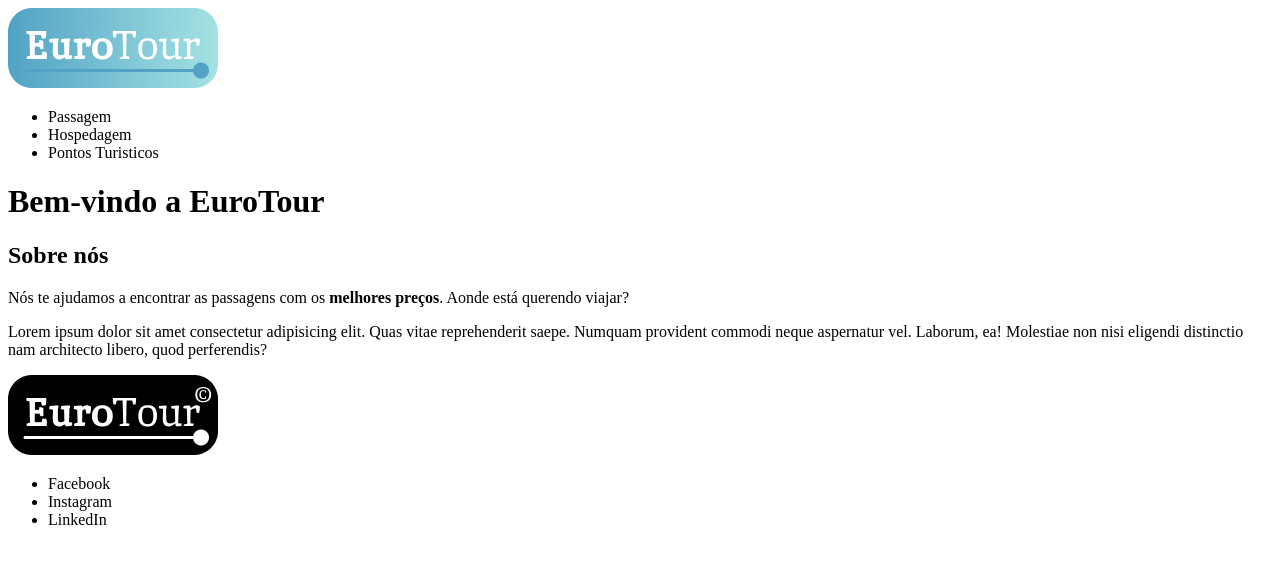
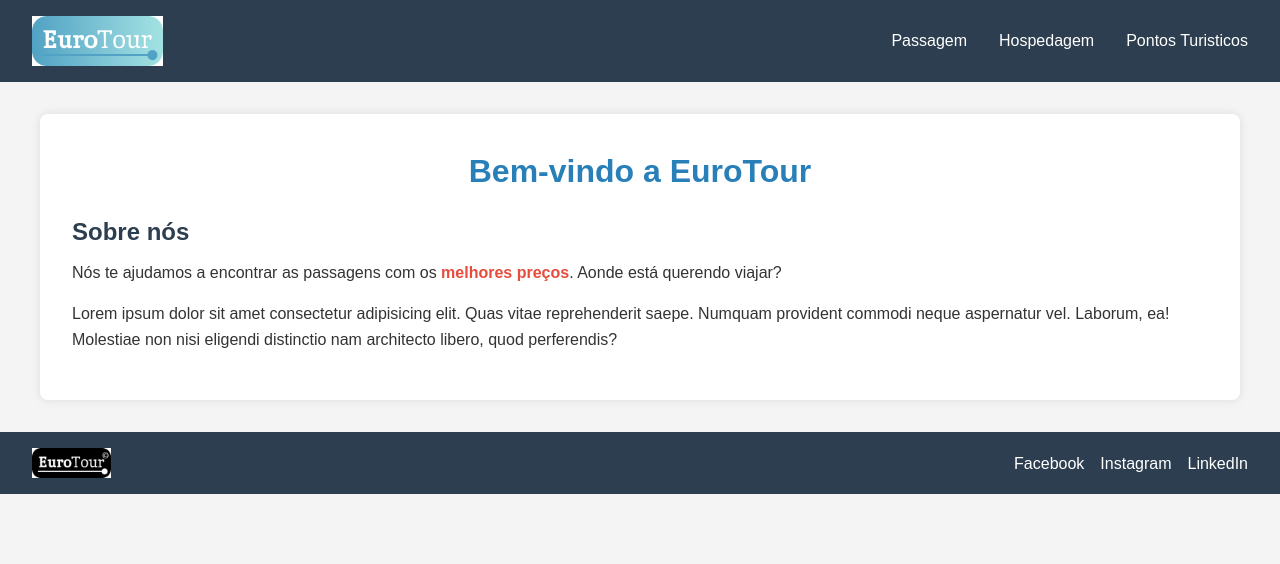
Before and after one commit to thaiismeneses/templeteWeb-PROZ, a plain HTML site: page EuroTour/home.html in a window 1280 px wide. Drawn offline with Linux system fonts and the light colour scheme.

Commit message:
Adding Css Style

```diff
--- a/EuroTour/home.html
+++ b/EuroTour/home.html
@@ -4,6 +4,7 @@
 	<meta charset="UTF-8">
 	<meta name="viewport" content="width=device-width, initial-scale=1.0">
 	<title>EuroTour</title>
+	<link rel="stylesheet" href="style.css">
 </head>
 <body>
 	<header>
--- /dev/null
+++ b/EuroTour/style.css
@@ -0,0 +1,99 @@
+* {
+	margin: 0;
+	padding: 0;
+	box-sizing: border-box;
+}
+
+body {
+	font-family: Arial, sans-serif;
+	line-height:1.6;
+	color:#333;
+	background-color: #f4f4f4;
+}
+
+/*------------Header----------*/
+
+header {
+	background-color: #2c3e50;
+	color: white;
+	display: flex;
+	align-items: center;
+	justify-content: space-between;
+	padding: 1rem 2rem;
+}
+
+header img{
+	max-height: 50px;
+}
+
+nav ul {
+	list-style: none;
+	display: flex;
+}
+
+nav ul li{
+	margin-left: 2rem;
+	cursor: pointer;
+}
+
+nav ul li:hover {
+	text-decoration: underline;
+}
+
+/*----------main---------*/
+main{
+	padding: 2rem;
+	max-width: 1200px;
+	margin:  2rem auto;
+	background-color: white;
+	box-shadow:  0 0 10px rgba(0,0,0,0.1);
+	border-radius: 8px;
+}
+
+main h1 {
+	text-align: center;
+	margin-bottom:  1rem;
+	color: #2980b9;
+}
+
+section h2 {
+	color: #2c3e50;
+	margin-bottom: 0.5rem;
+}
+
+section p {
+	margin-bottom:  1rem;
+}
+
+section p b {
+	color: #e74c3c;
+}
+
+/*---------footer--------*/
+footer {
+	background-color: #2c3e50;
+	color:  white;
+	padding:  1rem 2rem;
+	display:  flex;
+	align-items:  center;
+	justify-content: space-between;
+	margin-top: auto;
+}
+
+footer img {
+	max-height: 30px;
+}
+
+footer ul{
+	list-style: none;
+	display: flex;
+}
+
+footer ul li {
+	margin-left:  1rem;
+	cursor: pointer;
+}
+
+footer ul li:hover {
+	text-decoration: underline;
+}
--- /dev/null
+++ b/MarcoZero/style.css
@@ -0,0 +1,84 @@
+body {
+	font-family: Arial, sans-serif;
+	margin:  0;
+	padding: 0;
+}
+
+header,main, footer {
+	padding: 20px;
+}
+
+ul {
+	list-style: none;
+	padding: 0;
+}
+
+/*------Header------*/
+header {
+	background-color: #333;
+	color: #fff;
+}
+
+header span{
+	font-size:  24px;
+}
+
+header ul {
+	display: flex;
+	justify-content: flex-end;
+}
+
+header li {
+	margin-left:  20px;
+}
+
+header a {
+	color: #fff;
+	text-decoration: none;
+}
+
+
+/*-------Main-------*/
+main {
+	background-color: #f2f2f2;
+}
+
+h1, h2 {
+	color:#333;
+}
+
+img {
+	max-width:  100%;
+	height: auto;
+	display: block;
+	margin: 20px auto;
+}
+
+p {
+	margin-bottom: 20px;
+}
+
+section a {
+	color: #e74c3c;
+	text-decoration: none;
+	font-size: 30px;
+	font-weight: bold;
+}
+
+
+
+/*-----Footer------*/
+footer {
+	background-color: #333;
+	color: #fff;
+	text-align: center;
+}
+
+footer ul{
+	display: flex;
+	justify-content: center;
+}
+
+footer li{
+	margin: 0 10px;
+}
```
Also changed, not shown: MarcoZero/marco-zero.html (+1 -0 lines), MarcoZero/parque-esculturas.html (+1 -0 lines), MarcoZero/paço-frevo.html (+1 -0 lines), MarcoZero/pontos-turisticos.html (+4 -3 lines).
